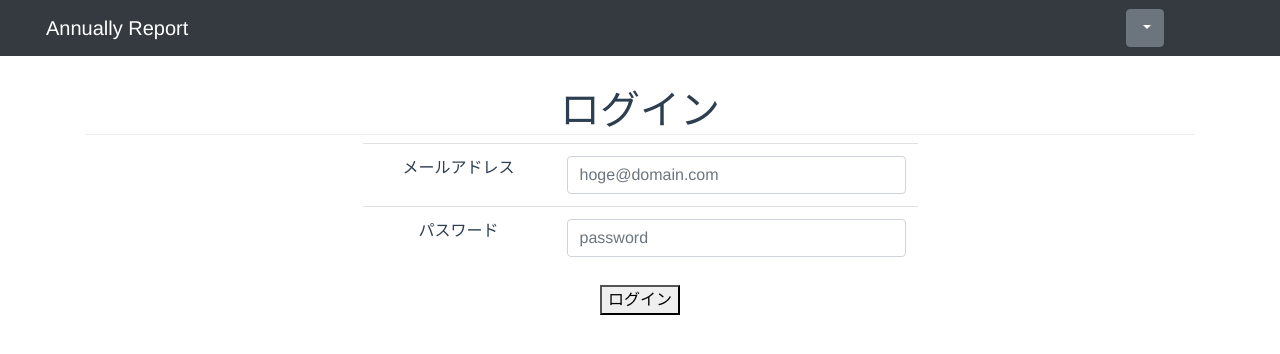
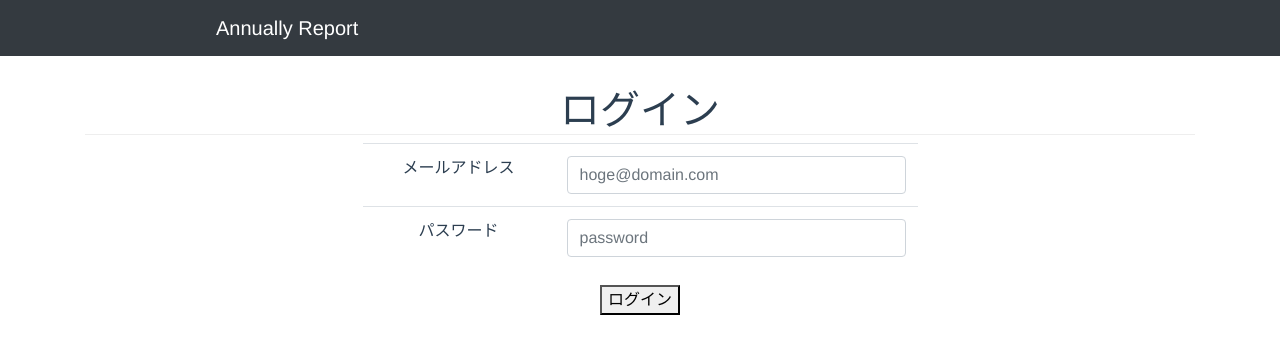
Before and after one commit to sfk25/annually_report_frontend, a Vue app: page /login in a window 1280 px wide. Shown: the top 354 px of the page. Built offline with nearby package versions, Linux system fonts and the light colour scheme.

Commit message:
ログイン時にヘッダーにユーザー名を設定するよう修正

```diff
--- a/src/App.vue
+++ b/src/App.vue
@@ -1,7 +1,7 @@
 <template>
   <div id="app">
-    <Header></Header>
-    <router-view/>
+    <Header ref="header"></Header>
+    <router-view @setUserName="setUserName"></router-view>
   </div>
 </template>
 
@@ -11,6 +11,12 @@ export default {
   name: 'App',
   components: {
     Header
+  },
+  methods: {
+    // ヘッダーにユーザー名を設定する（ログイン完了時に呼ばれる）
+    setUserName: function () {
+      this.$refs.header.setUserName()
+    }
   }
 }
 </script>
--- a/src/components/Header.vue
+++ b/src/components/Header.vue
@@ -2,7 +2,7 @@
   <div>
     <nav class="navbar navbar-dark bg-dark">
       <router-link to="/" class="navbar-brand">Annually Report</router-link>
-      <div class="dropdown" v-if="this.userName !== ''">
+      <div class="dropdown" v-if="userName !== '' && userName !== undefined">
         <button type="button" class="btn btn-secondary dropdown-toggle"
                 id="dropdownMenu" data-toggle="dropdown" aria-haspopup="true" aria-expanded="false">
           {{userName}}
@@ -30,25 +30,29 @@ export default {
   methods: {
     logout: function () {
       axios
-      // TODO ドメインを環境ごとに切り分ける
+        // TODO ドメインを環境ごとに切り分ける
         .post('http://localhost:8090/api/v1/auth/logout', {}, {
           xsrfHeaderName: 'X-XSRF-TOKEN',
           withCredentials: true
         })
         .then(function (response) {
-          // TODO Vue側のユーザー情報削除
-          router.push('login')
+          // プロパティとローカルストレージからユーザー名を削除する
           this.userName = ''
           localStorage.removeItem('userName')
+          // ログイン画面に遷移
+          router.push('login')
         }.bind(this))
         .catch((res) => {
           console.error(res)
         })
+    },
+    // ユーザー名を設定する（ヘッダー表示時と、ログイン完了時に呼ばれる）
+    setUserName: function () {
+      this.userName = localStorage.userName
     }
   },
-  mounted () {
-    console.log(localStorage.userName)
-    this.userName = localStorage.userName
+  created () {
+    this.setUserName()
   }
 }
 </script>
@@ -58,10 +62,10 @@ export default {
   margin-bottom: 30px;
 }
 .navbar-brand {
-  margin-left: 30px;
+  margin-left: 200px;
 }
 .dropdown {
-  margin-right: 100px;
+  margin-right: 200px;
 }
 .dropdown:hover .dropdown-menu {
   display: block;
--- a/src/components/Login.vue
+++ b/src/components/Login.vue
@@ -49,10 +49,12 @@ export default {
           withCredentials: true
         })
         .then(function (response) {
-          // TODO ユーザー情報の設定
+          // ローカルストレージにユーザー名を設定
           localStorage.userName = response.data.name
+          // ヘッダーにユーザー名を設定する
+          this.$emit('setUserName')
           router.push('articles')
-        })
+        }.bind(this))
         .catch((res) => {
           console.error(res)
         })
```
